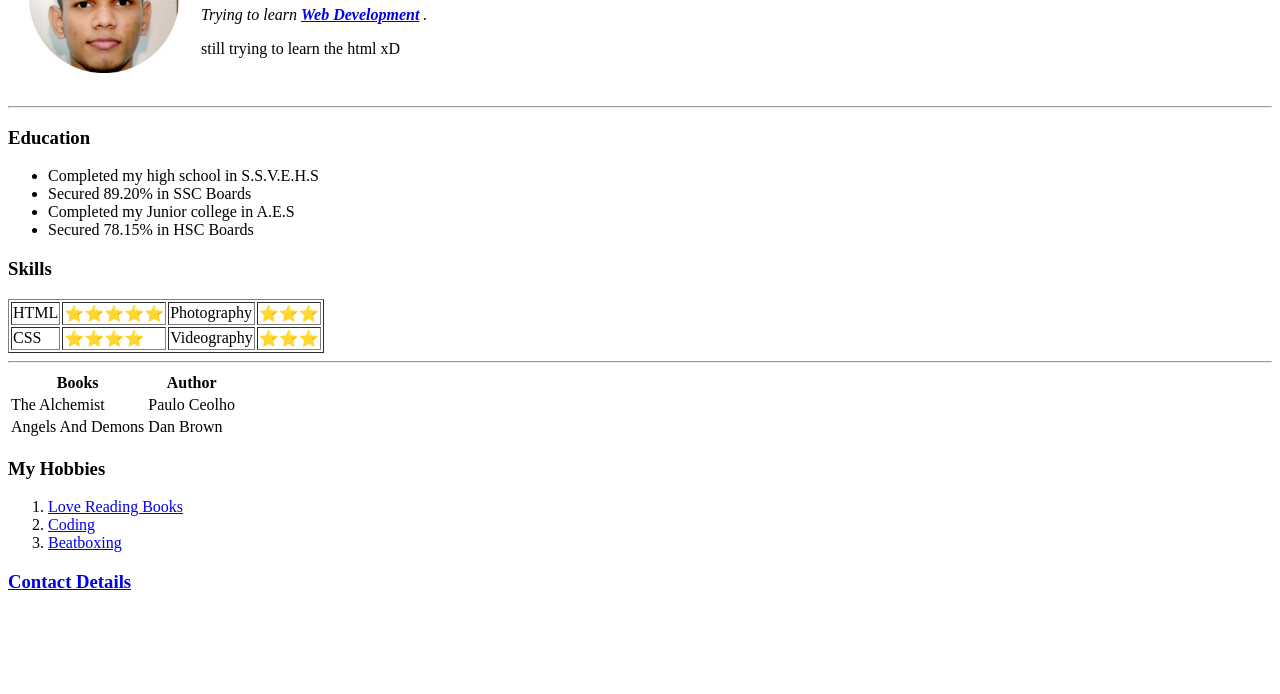
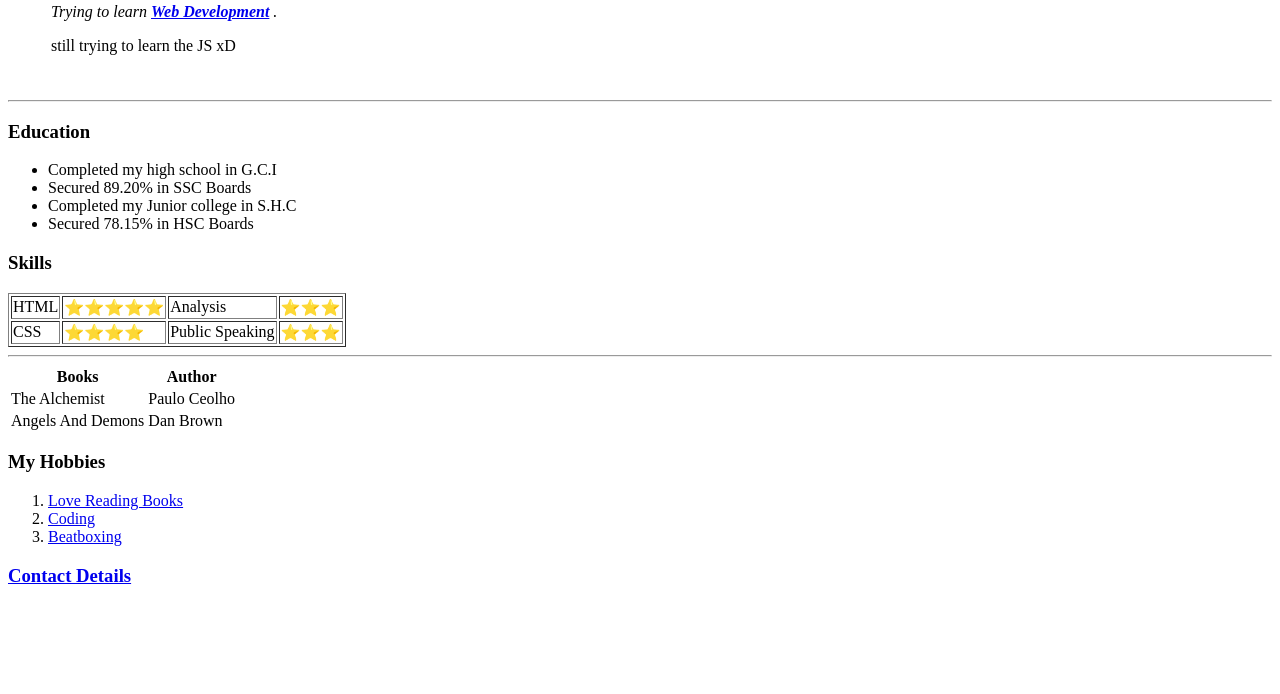
Before and after one commit to samuelajala01/cv, a plain HTML site: page index.html in a window 1280 px wide. Shown: the part 106-800 px from the top of the page. Drawn offline with Linux system fonts and the light colour scheme.

Commit message:
Update index.html

```diff
--- a/index.html
+++ b/index.html
@@ -3,28 +3,28 @@
   <head>
     <meta charset="UTF-8" />
     <meta name="viewport" content="width=device-width, initial-scale=1.0" />
-    <title>Devesh's Personal Site</title>
+    <title>Samuel's Personal Site</title>
   </head>
   <body>
     <table cellspacing="20">
       <tr>
         <td>
           <img
-            src="Devesh photo.png"
-            alt="Devesh photo"
+            src=""
+            alt=""
             width="150px"
             height="auto"
           />
         </td>
         <td>
-          <h1>Devesh RB</h1>
+          <h1>Samuel RB</h1>
           <p>
             <em
               >Trying to learn
               <strong><a href="#">Web Development</a> </strong>.</em
             >
           </p>
-          <p>still trying to learn the html xD</p>
+          <p>still trying to learn the JS xD</p>
         </td>
       </tr>
     </table>
@@ -32,9 +32,9 @@
     <hr />
     <h3>Education</h3>
     <ul>
-      <li>Completed my high school in S.S.V.E.H.S</li>
+      <li>Completed my high school in G.C.I</li>
       <li>Secured 89.20% in SSC Boards</li>
-      <li>Completed my Junior college in A.E.S</li>
+      <li>Completed my Junior college in S.H.C</li>
       <li>Secured 78.15% in HSC Boards</li>
     </ul>
     <h3>Skills</h3>
@@ -42,13 +42,13 @@
       <tr>
         <td>HTML </td>
         <td>⭐⭐⭐⭐⭐</td>
-        <td>Photography</td>
+        <td>Analysis</td>
         <td>⭐⭐⭐</td>
       </tr>
       <tr>
         <td>CSS</td>
         <td>⭐⭐⭐⭐</td>
-        <td>Videography</td>
+        <td>Public Speaking</td>
         <td>⭐⭐⭐</td>
       </tr>
     </table>
```
